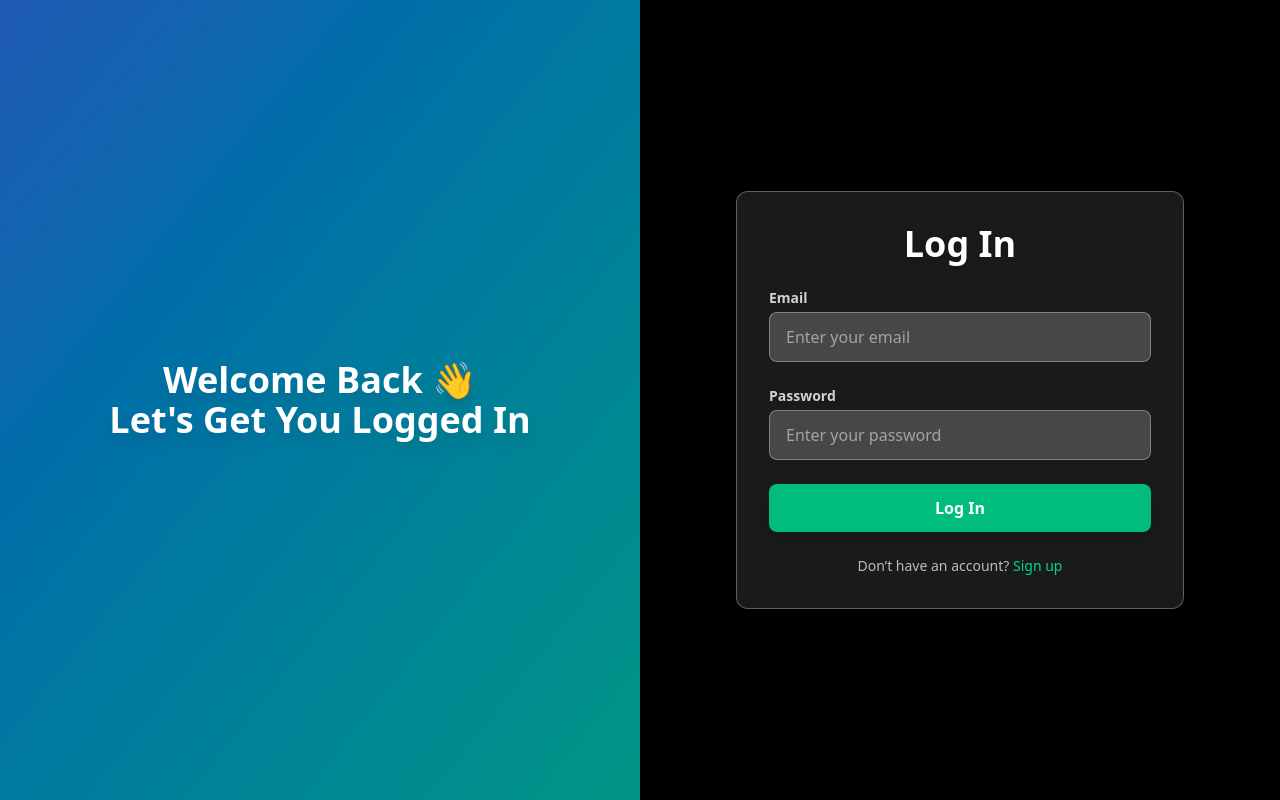
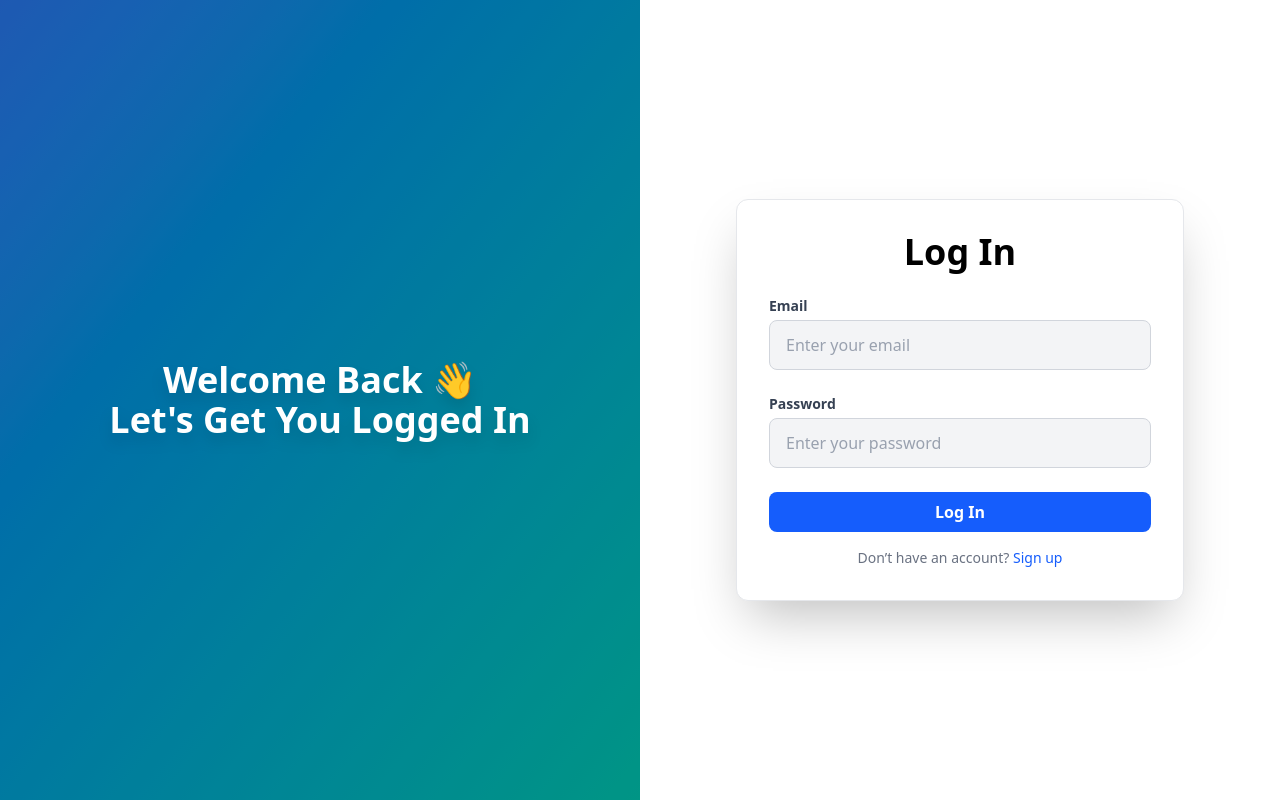
Before and after one commit to RashiShekhar/Daily-Activities, a React (Vite) app: page /login in a window 1280 px wide. Built offline with nearby package versions, Linux system fonts and the light colour scheme.

Commit message:
login page design updated

```diff
--- a/src/components/Login.jsx
+++ b/src/components/Login.jsx
@@ -53,9 +53,9 @@ function Login() {
       </div>
 
       {/* Right: Login Form */}
-      <div className="w-full md:w-1/2 flex items-center justify-center bg-black bg-opacity-90 p-8">
-        <div className="w-full max-w-md bg-white/10 backdrop-blur-lg border border-white/30 p-8 rounded-xl shadow-2xl">
-          <h1 className="text-3xl lg:text-4xl font-extrabold text-white text-center mb-6 drop-shadow-md">
+      <div className="w-full md:w-1/2 flex items-center justify-center bg-white p-8">
+        <div className="w-full max-w-md bg-white p-8 rounded-xl shadow-2xl border border-gray-200">
+          <h1 className="text-3xl lg:text-4xl font-extrabold text-black text-center mb-6">
             Log In
           </h1>
 
@@ -63,7 +63,7 @@ function Login() {
             <div>
               <label
                 htmlFor="email"
-                className="block text-sm font-semibold text-white/80 mb-1"
+                className="block text-sm font-semibold text-gray-700 mb-1"
               >
                 Email
               </label>
@@ -72,7 +72,7 @@ function Login() {
                 id="email"
                 value={email}
                 onChange={(e) => setEmail(e.target.value)}
-                className="w-full px-4 py-3 rounded-lg bg-white/20 text-white placeholder-white/50 border border-white/30 focus:outline-none focus:ring-2 focus:ring-emerald-400 focus:border-emerald-400 transition"
+                className="w-full px-4 py-3 rounded-lg bg-gray-100 text-black placeholder-gray-400 border border-gray-300 focus:outline-none focus:ring-2 focus:ring-blue-500 focus:border-blue-500 transition"
                 placeholder="Enter your email"
                 required
               />
@@ -81,7 +81,7 @@ function Login() {
             <div>
               <label
                 htmlFor="password"
-                className="block text-sm font-semibold text-white/80 mb-1"
+                className="block text-sm font-semibold text-gray-700 mb-1"
               >
                 Password
               </label>
@@ -90,7 +90,7 @@ function Login() {
                 id="password"
                 value={password}
                 onChange={(e) => setPassword(e.target.value)}
-                className="w-full px-4 py-3 rounded-lg bg-white/20 text-white placeholder-white/50 border border-white/30 focus:outline-none focus:ring-2 focus:ring-emerald-400 focus:border-emerald-400 transition"
+                className="w-full px-4 py-3 rounded-lg bg-gray-100 text-black placeholder-gray-400 border border-gray-300 focus:outline-none focus:ring-2 focus:ring-blue-500 focus:border-blue-500 transition"
                 placeholder="Enter your password"
                 required
               />
@@ -98,18 +98,15 @@ function Login() {
 
             <button
               type="submit"
-              className="w-full py-3 bg-emerald-500 hover:bg-emerald-600 text-white font-extrabold rounded-lg shadow-lg transition duration-300"
+              className="w-full bg-blue-600 hover:bg-blue-700 text-white py-2 rounded-lg font-semibold transition"
             >
               Log In
             </button>
           </form>
 
-          <p className="mt-6 text-center text-white/70 text-sm">
+          <p className="mt-4 text-sm text-gray-500 text-center">
             Don’t have an account?{" "}
-            <Link
-              to="/signup"
-              className="text-emerald-400 hover:text-emerald-600 hover:underline transition"
-            >
+            <Link className="text-blue-600 hover:underline" to="/signup">
               Sign up
             </Link>
           </p>
```
